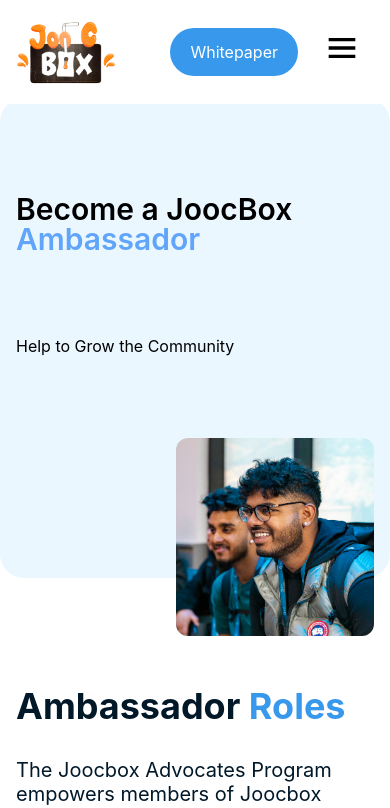
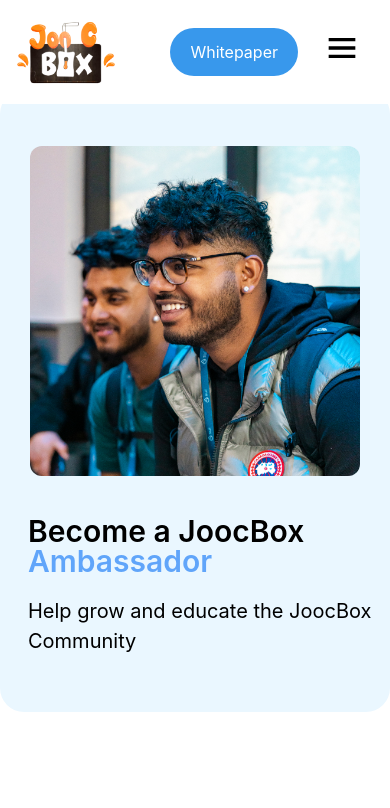
Before and after one commit to sandy2108/JoocBox-website, a Next.js app: page /connect/Ambassador in a window 390 px wide. Shown: the top 808 px of the page. Built offline with nearby package versions, Linux system fonts and the light colour scheme.

Commit message:
added responsive on intro jsx

```diff
--- a/src/components/Ambassadors/Intro.jsx
+++ b/src/components/Ambassadors/Intro.jsx
@@ -4,29 +4,25 @@
 
 const Intro = () => {
   return (
-    <div className="w-full h-full ">
-      <div className="md:pt-10 pt-2">
-        <div className="max-w-[1240px] h-[480px] rounded-3xl bg-[#eaf7ff] mx-auto lg:px-18 md:pb-40 pt-14  p-4">
+    <div className="w-full h-full">
+      <div className="md:pt-10">
+        <div className="max-w-[1240px] lg:h-[500px] rounded-3xl bg-[#eaf7ff] mx-auto lg:px-18 md:pb-40 pt-14  p-4">
           <div className="grid grid-cols-1 md:grid-cols-2">
-            <div>
-                 <div className="text-left my-10">
-                   <p className="font-semibold text-left md:text-6xl text-[30px] leading-none ">
-                     Become a JoocBox{" "}
-                     <span className="text-blue-400 ">Ambassador</span>
-                   </p>
-
-                   <p className="my-20">Help to Grow the Community</p>
-                 </div>
+            <div className="order-2 md:order-1 md:ml-9">
+              <div className="text-left md:my-20 my-10 ml-3">
+                <p className="font-semibold text-left md:text-6xl text-[30px] leading-none ">
+                  Become a JoocBox{" "}
+                  <span className="text-blue-400 ">Ambassador</span>
+                </p>
+                <p className="my-5 md:my-20 text-[20px] md:text-[30px] leading-[30px] font-normal">Help grow and educate the JoocBox Community</p>
+              </div>
             </div>
-            <div>
-              <div className="mx-20">
-                <Image src={amba} width="380" height="280" alt="/" className=" rounded-xl mx-20" />
+            <div className="order-1 md:order-2 ">
+              <div className=" flex items-center justify-center md:mt-10 mt-0 ">
+                <Image src={amba} width="330" height="330" alt="/" className="rounded-xl mx-20 lg:h-250 lg:w-30" />
               </div>
-
             </div>
           </div>
-
-
         </div>
       </div>
     </div>
```
